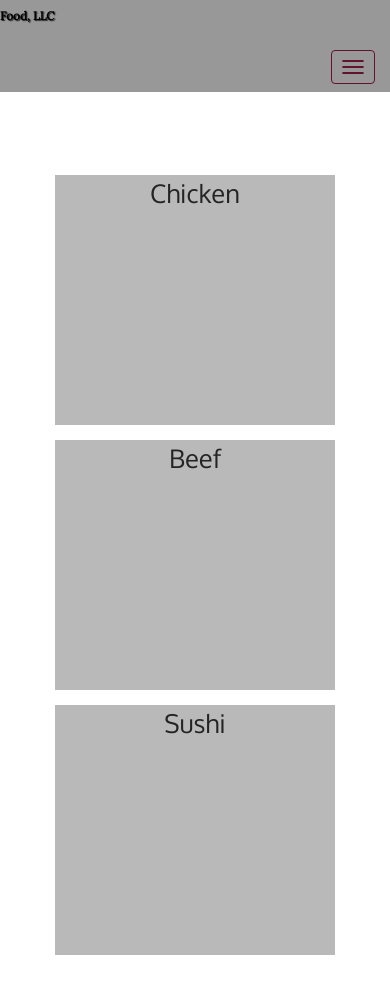
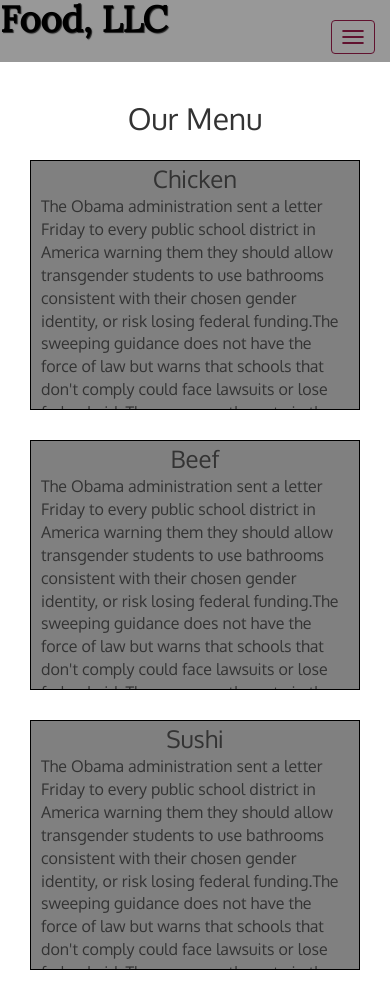
Before and after one commit to YunzhiWei/coursera-test, a plain HTML site: page index.html in a window 390 px wide. Drawn offline with Linux system fonts and the light colour scheme.

Commit message:
Complete module 3 assignment.

```diff
--- a/css/styles.css
+++ b/css/styles.css
@@ -1,11 +1,6 @@
 body {
   font-size: 16px;
-  color: #fff;
   font-family: 'Oxygen', sans-serif;
-}
-
-h2 {
-  text-align: center;
 }
 
 /** HEADER **/
@@ -27,7 +22,6 @@ h1 { /* Restaurant name */
   font-family: 'Lora', serif;
   margin: 0;
   color: #000000;
-  font-size: 3vw; /* 1vw = 1% of viewport width */
   font-weight: bold;
   text-shadow: 1px 1px 1px #222;
 }
@@ -38,8 +32,14 @@ h1 { /* Restaurant name */
   background-color: #ffffff;
 }
 
+#nav-list a {
+  text-align: center;
+  background-color: #dcdcdc;
+}
+
 #nav-list a:hover {
-  background: #0;
+  background: #666666;
+  text-align: center;
 }
 
 #nav-list a span {
@@ -53,83 +53,18 @@ h1 { /* Restaurant name */
   clear: both;
   margin-top: -30px;
 }
-/* END HEADER */
 
-/* HOME PAGE */
-
-#chicken-tile, #beef-tile, #sushi-tile {
+.row section {
+  background-color: gray;
+  border: 1px solid black;
+  margin: 15px;
+  padding-left: 10px;
+  padding-right: 10px;
   height: 250px;
-  width: 100%;
-  margin-bottom: 15px;
-  position: relative;
   overflow: hidden;
-  background-color: #b9b9b9;
-}
-#chicken-tile:hover, #beef-tile:hover, #sushi-tile:hover {
-  box-shadow: 0 1px 5px 1px #cccccc;
-}
-#chicken-tile span, #beef-tile span, #sushi-tile span {
-  position: absolute;
-  top: 0;
-  right: 0;
-  width: 100%;
-  text-align: center;
-  font-size: 1.6em;
-  color: #000000;
-  opacity: .8;
-}
-/* END HOME PAGE */
-
-
-/********** Large devices only **********/
-@media (min-width: 1200px) {
 }
 
-/********** Medium devices only **********/
-@media (min-width: 992px) and (max-width: 1199px) {
-  /* Home Page */
-  /* End Home Page */
+.row h3 {
+  margin-top: 5px;
+  margin-bottom: 3px;
 }
-
-/********** Small devices only **********/
-@media (min-width: 768px) and (max-width: 991px) {
-  /* Home Page */
-  /* End Home Page */
-}
-
-/********** Extra small devices only **********/
-@media (max-width: 767px) {
-  /* Header */
-  .navbar-brand {
-    padding-top: 10px;
-    height: 80px;
-  }
-
-  /* End Header */
-
-  /* Home Page */
-  #chicken-tile, #beef-tile {
-    width: 360px;
-    margin: 0 auto 15px;
-  }
-
-}
-
-
-/********** Super extra small devices Only :-) (e.g., iPhone 4) **********/
-@media (max-width: 479px) {
-   /* Home page */
-  #chicken-tile, #beef-tile, #sushi-tile {
-    width: 280px;
-    margin: 0 auto 15px;
-  }
-
-  .col-xxs-12 {
-    position: relative;
-    min-height: 1px;
-    padding-right: 15px;
-    padding-left: 15px;
-    float: left;
-    width: 100%;
-  }
-}
--- a/index.html
+++ b/index.html
@@ -16,11 +16,10 @@
       <div class="container">
         <div class="navbar-header">
           <div class="navbar-brand">
-            <a href="index.html"><h1>Food, LLC</h1></a>
+            <h1>Food, LLC</h1>
           </div>
 
           <button type="button" class="navbar-toggle collapsed" data-toggle="collapse" data-target="#collapsable-nav" aria-expanded="false">
-            <span class="sr-only">Toggle navigation</span>
             <span class="icon-bar"></span>
             <span class="icon-bar"></span>
             <span class="icon-bar"></span>
@@ -29,7 +28,7 @@
 
         <div id="collapsable-nav" class="collapse navbar-collapse">
            <ul id="nav-list" class="nav navbar-nav navbar-right">
-            <li class="visible-xs"><div class="mmenu-item"><a href="#">Chicken</a></div></li>
+            <li class="visible-xs"><a href="#">Chicken</a></li>
             <li class="visible-xs"><a href="#">Beef</a></li>
             <li class="visible-xs"><a href="#">Sushi</a></li>
           </ul><!-- #nav-list -->
@@ -39,22 +38,34 @@
   </header>
 
   <div id="main-content" class="container">
-    <h2>Our Menu</h2>
+    <h2 class="text-center">Our Menu</h2>
 
     <div id="home-tiles" class="row">
       <div class="col-md-4 col-sm-6 col-xs-12">
-        <a href="#"><div id="chicken-tile"><span>Chicken</span></div></a>
-        <span class="icon-bar"></span>
+        <section>
+          <h3 class="text-center">Chicken</h3>
+          <div class="details-description">
+          The Obama administration sent a letter Friday to every public school district in America warning them they should allow transgender students to use bathrooms consistent with their chosen gender identity, or risk losing federal funding.The sweeping guidance does not have the force of law but warns that schools that don't comply could face lawsuits or lose federal aid. The move ups the ante in the debate over bathroom laws, which are the subject of a highly charged lawsuit between North Carolina and the Department of Justice.A gender neutral bathroom is seen at the University of California, IrvineA gender-neutral bathroom is seen at the University of California, Irvine in Irvine, California September 30, 2014. REUTERS/Lucy Nicholson/FilesAt the heart of Friday's letter, which was first reported by the New York Times, is guidelines on Title IX — the 1972 law that prohibits discrimination on the basis of sex in federally funded education."A school's failure to treat students consistent with their gender identity may create or contribute to a hostile environment in violation of Title IX," the letter, sent from the Department of Justice and the Department of Education, said.
+          </div>
+        </section>
       </div>
       <div class="col-md-4 col-sm-6 col-xs-12">
-        <a href="#"><div id="beef-tile"><span>Beef</span></div></a>
-        <span class="icon-bar"></span>
+        <section>
+          <h3 class="text-center">Beef</h3>
+          <div class="details-description">
+          The Obama administration sent a letter Friday to every public school district in America warning them they should allow transgender students to use bathrooms consistent with their chosen gender identity, or risk losing federal funding.The sweeping guidance does not have the force of law but warns that schools that don't comply could face lawsuits or lose federal aid. The move ups the ante in the debate over bathroom laws, which are the subject of a highly charged lawsuit between North Carolina and the Department of Justice.A gender neutral bathroom is seen at the University of California, IrvineA gender-neutral bathroom is seen at the University of California, Irvine in Irvine, California September 30, 2014. REUTERS/Lucy Nicholson/FilesAt the heart of Friday's letter, which was first reported by the New York Times, is guidelines on Title IX — the 1972 law that prohibits discrimination on the basis of sex in federally funded education."A school's failure to treat students consistent with their gender identity may create or contribute to a hostile environment in violation of Title IX," the letter, sent from the Department of Justice and the Department of Education, said.
+          </div>
+        </section>
       </div>
       <div class="col-md-4 col-sm-12 col-xs-12">
-        <a href="#"><div id="sushi-tile"><span>Sushi</span></div></a>
-        heloeoeoeoeoffvjsdlfkjas
-        <span>Iorem ipsum </span>
+        <section>
+          <h3 class="text-center">Sushi</h3>
+          <div class="details-description">
+          The Obama administration sent a letter Friday to every public school district in America warning them they should allow transgender students to use bathrooms consistent with their chosen gender identity, or risk losing federal funding.The sweeping guidance does not have the force of law but warns that schools that don't comply could face lawsuits or lose federal aid. The move ups the ante in the debate over bathroom laws, which are the subject of a highly charged lawsuit between North Carolina and the Department of Justice.A gender neutral bathroom is seen at the University of California, IrvineA gender-neutral bathroom is seen at the University of California, Irvine in Irvine, California September 30, 2014. REUTERS/Lucy Nicholson/FilesAt the heart of Friday's letter, which was first reported by the New York Times, is guidelines on Title IX — the 1972 law that prohibits discrimination on the basis of sex in federally funded education."A school's failure to treat students consistent with their gender identity may create or contribute to a hostile environment in violation of Title IX," the letter, sent from the Department of Justice and the Department of Education, said.
+          </div>
+        </section>
       </div>
+
     </div><!-- End of #home-tiles -->
   </div><!-- End of #main-content -->
 
```
